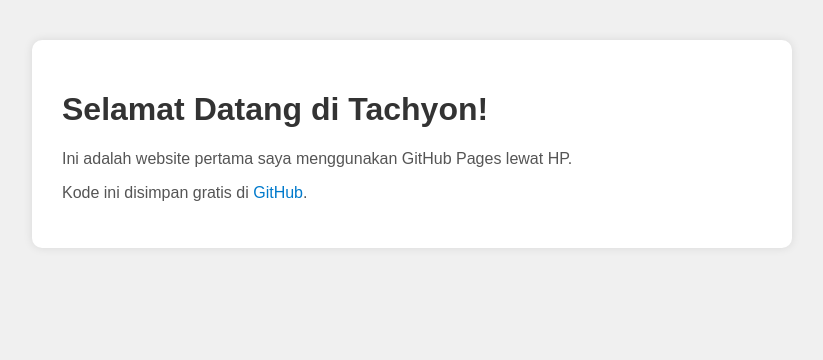
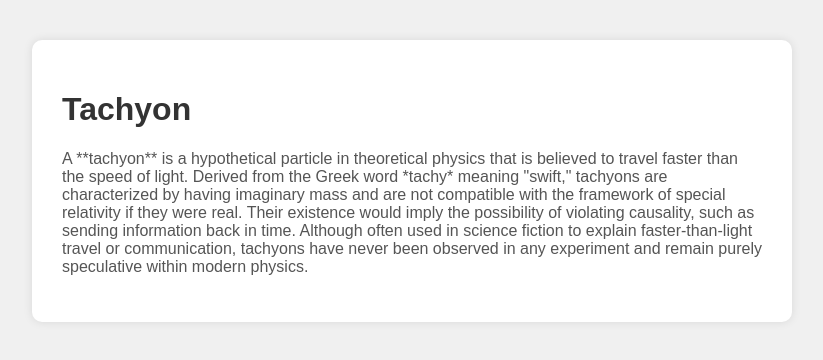
Before and after one commit to Faran-C012/Tes-website, a plain HTML site: page index.html in a window 1280 px wide. Shown: the whole page, without its empty margins (228-1051 px from the left). Drawn offline with Linux system fonts and the light colour scheme.

Commit message:
Update index.html

```diff
--- a/index.html
+++ b/index.html
@@ -33,9 +33,9 @@
 </head>
 <body>
   <div class="container">
-    <h1>Selamat Datang di Tachyon!</h1>
-    <p>Ini adalah website pertama saya menggunakan GitHub Pages lewat HP.</p>
-    <p>Kode ini disimpan gratis di <a href="https://github.com">GitHub</a>.</p>
+    <h1>Tachyon</h1>
+    <p>A **tachyon** is a hypothetical particle in theoretical physics that is believed to travel faster than the speed of light. Derived from the Greek word *tachy* meaning "swift," tachyons are characterized by having imaginary mass and are not compatible with the framework of special relativity if they were real. Their existence would imply the possibility of violating causality, such as sending information back in time. Although often used in science fiction to explain faster-than-light travel or communication, tachyons have never been observed in any experiment and remain purely speculative within modern physics.
+    </p>
   </div>
 </body>
 </html>
```
